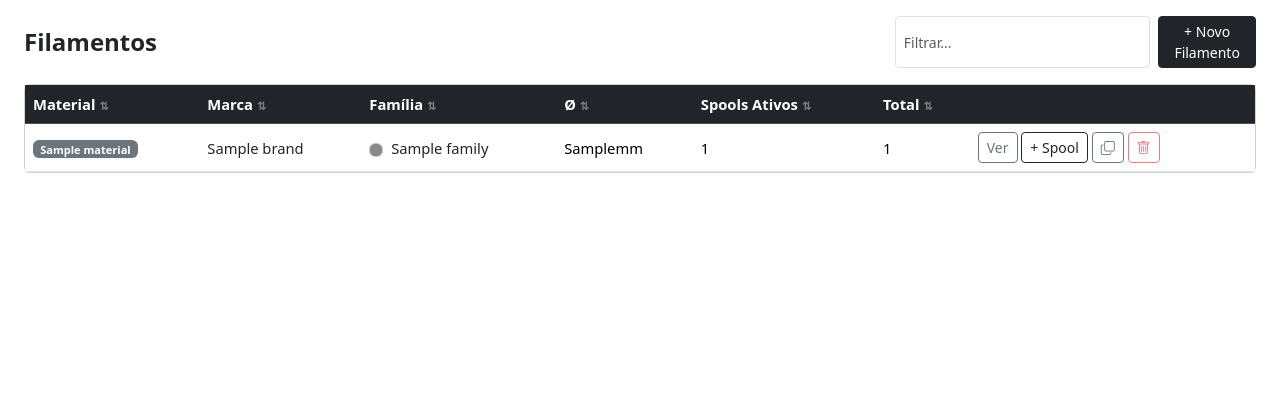
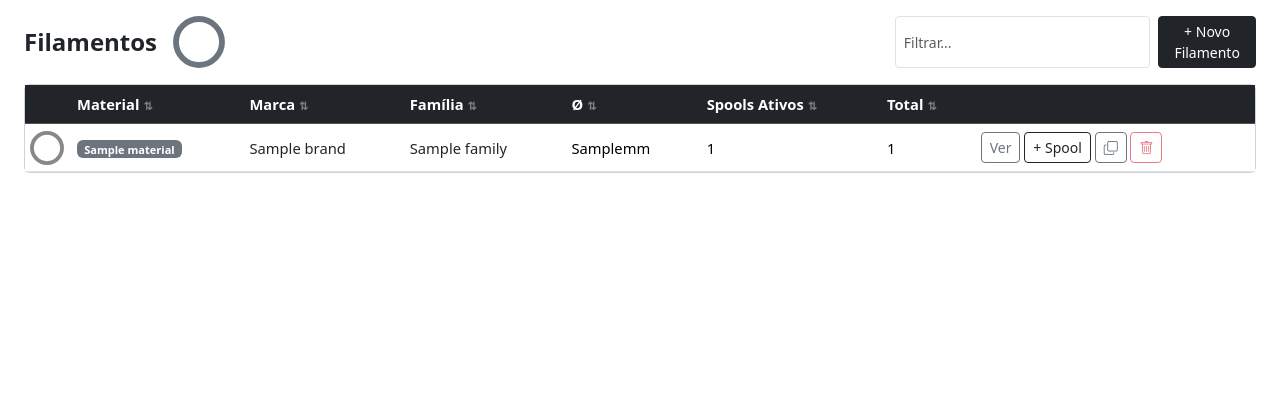
Before and after one commit to iscarelli/spool-control, a Python web app: template templates/filaments/list.html in a window 1280 px wide. Shown: the top 420 px of the page. Run offline with Jinja, Linux system fonts and the light colour scheme; the template is opened without the code that fills it: most values are stand-ins (such as "Sample title", 1, 10 or a date in 2020).

Commit message:
feat: donut charts in filament and spool lists + deploy copies changelog
- SVG donut per filament row showing remaining stock vs nominal (color-coded)
- Aggregate donut in filament list title showing overall stock %
- SVG donut per spool row replacing progress bar
- Removed color swatches (now conveyed by donut fill color)
- update-lxc.sh now copies CHANGELOG.md on every deploy
- Bump to v1.2.0

Co-Authored-By: Claude Sonnet 4.6 <noreply@anthropic.com>

```diff
--- a/templates/filaments/list.html
+++ b/templates/filaments/list.html
@@ -1,8 +1,30 @@
 {% extends "base.html" %}
 {% block title %}Filamentos — Spool Control{% endblock %}
 {% block content %}
+
+{# Totais para o donut do título #}
+{% set ns = namespace(nom=0, net=0) %}
+{% for f in filaments %}
+  {% set ns.nom = ns.nom + (f.total_nominal_g or 0) %}
+  {% set ns.net = ns.net + (f.total_net_g or 0) %}
+{% endfor %}
+{% set total_pct = ((ns.net / ns.nom * 100)|round(1)) if ns.nom > 0 else 0 %}
+
 <div class="d-flex justify-content-between align-items-center mb-3">
-  <h4 class="mb-0 fw-bold">Filamentos</h4>
+  <div class="d-flex align-items-center gap-3">
+    <h4 class="mb-0 fw-bold">Filamentos</h4>
+    {% if ns.nom > 0 %}
+    <span data-bs-toggle="tooltip" title="{{ total_pct|int }}% do total disponível">
+      <svg width="52" height="52" viewBox="0 0 36 36">
+        <circle cx="18" cy="18" r="15.9155" fill="none" stroke="#dee2e6" stroke-width="4"/>
+        <circle cx="18" cy="18" r="15.9155" fill="none"
+                stroke="#6c757d" stroke-width="4"
+                stroke-dasharray="{{ total_pct }} {{ 100 - total_pct }}"
+                transform="rotate(-90 18 18)"/>
+      </svg>
+    </span>
+    {% endif %}
+  </div>
   <div class="d-flex gap-2">
     <input class="form-control form-control-sm" type="search" id="filterInput"
            data-filter-for="#filamentTable"
@@ -15,6 +37,7 @@
     <table class="table table-hover mb-0" id="filamentTable" data-sortable>
       <thead class="table-dark">
         <tr>
+          <th style="width:44px"></th>
           <th data-sort="text">Material</th>
           <th data-sort="text">Marca</th>
           <th data-sort="text">Família</th>
@@ -26,7 +49,30 @@
       </thead>
       <tbody>
         {% for f in filaments %}
+        {% if f.total_nominal_g and f.total_nominal_g > 0 %}
+          {% set pct = [(f.total_net_g / f.total_nominal_g * 100)|round(1), 100]|min %}
+        {% else %}
+          {% set pct = 0 %}
+        {% endif %}
+        {% set fill = f.color_hex if f.color_hex else '#6c757d' %}
         <tr>
+          <td class="text-center align-middle" style="width:44px;padding:6px 4px">
+            {% if f.active_count > 0 %}
+            <span data-bs-toggle="tooltip" title="{{ pct|int }}% disponível">
+              <svg width="34" height="34" viewBox="0 0 36 36">
+                <circle cx="18" cy="18" r="15.9155" fill="none" stroke="#dee2e6" stroke-width="4"/>
+                <circle cx="18" cy="18" r="15.9155" fill="none"
+                        stroke="{{ fill }}" stroke-width="4"
+                        stroke-dasharray="{{ pct }} {{ 100 - pct }}"
+                        transform="rotate(-90 18 18)"/>
+              </svg>
+            </span>
+            {% else %}
+            <svg width="34" height="34" viewBox="0 0 36 36">
+              <circle cx="18" cy="18" r="15.9155" fill="none" stroke="#dee2e6" stroke-width="4"/>
+            </svg>
+            {% endif %}
+          </td>
           <td>
             <a href="{{ url_for('spools_list') }}?q={{ f.material }}" class="badge bg-secondary text-decoration-none">{{ f.material }}</a>
           </td>
@@ -38,9 +84,6 @@
             <a href="{{ url_for('spools_list') }}?q={{ f.brand }}" class="text-dark text-decoration-none">{{ f.brand }}</a>
           </td>
           <td>
-            {% if f.color_hex %}
-            <span class="d-inline-block rounded me-1" style="width:14px;height:14px;background:{{ f.color_hex }};border:1px solid #ccc;vertical-align:middle"></span>
-            {% endif %}
             <a href="{{ url_for('spools_list') }}?q={{ f.family }}" class="text-dark text-decoration-none">{{ f.family }}</a>
           </td>
           <td>{{ f.diameter_mm }}mm</td>
@@ -69,7 +112,7 @@
           </td>
         </tr>
         {% else %}
-        <tr data-no-result><td colspan="7" class="text-center text-muted py-4">Nenhum filamento cadastrado</td></tr>
+        <tr data-no-result><td colspan="8" class="text-center text-muted py-4">Nenhum filamento cadastrado</td></tr>
         {% endfor %}
       </tbody>
     </table>
```
Also changed, not shown: database.py (+16 -2 lines), templates/spools/list.html (+20 -17 lines), CHANGELOG.md, 2 other files.
